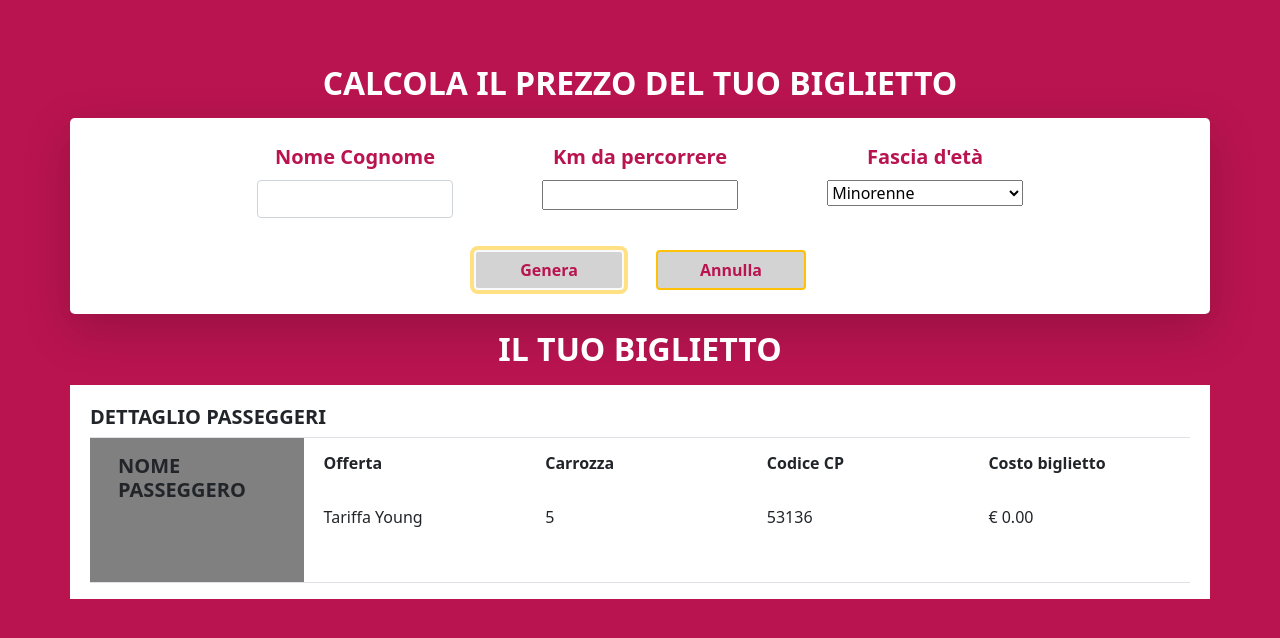
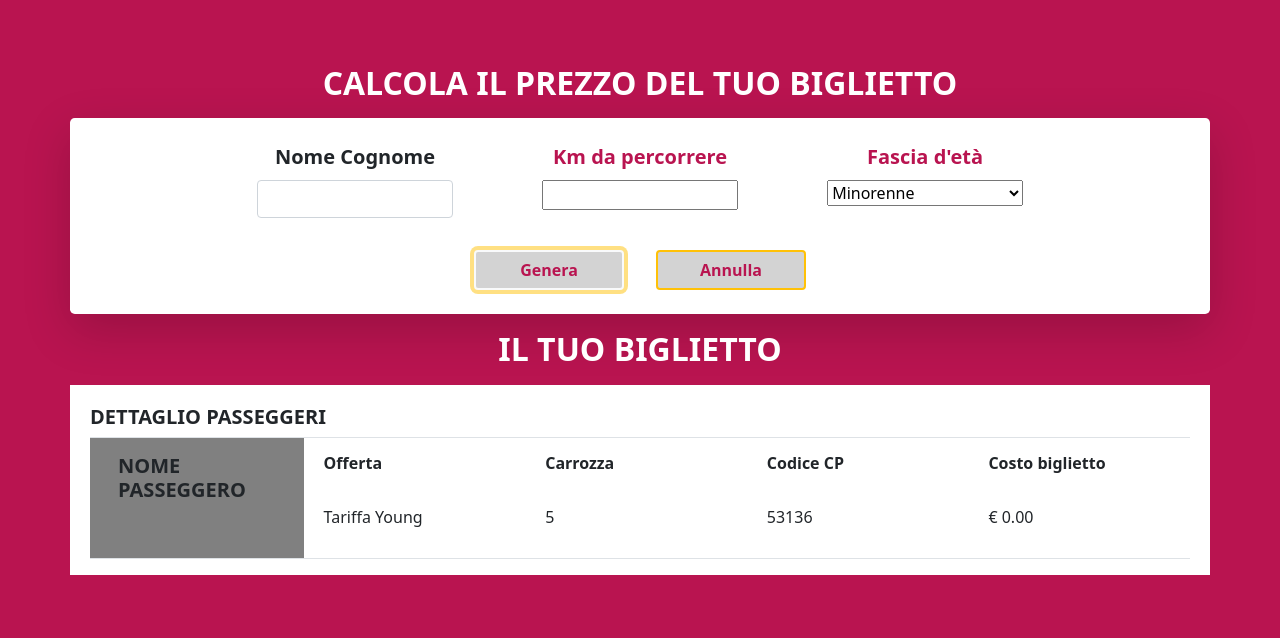
Before and after one commit to catclou/js-biglietto-treno-form, a plain HTML site: page index.html in a window 1280 px wide. Both pictures are taken after a click on the button "Genera". Drawn offline with nearby package versions, Linux system fonts and the light colour scheme.

Commit message:
wrote flex wrap on passenger's name

```diff
--- a/index.html
+++ b/index.html
@@ -14,7 +14,7 @@
     <form class="container bg-white rounded-3 shadow-lg">
         <div class="row d-flex justify-content-center my-4">
             <div class="col-3 d-flex flex-column">
-                <label class="text-center lead fw-bold color_magenta">Nome Cognome</label>
+                <label class="text-center lead fw-bold">Nome Cognome</label>
                 <input class="w-75 align-self-center my-2 form-control" type="text" id="name" aria-label="input nome e cognome">
             </div>
             <div class="col-3 d-flex flex-column">
@@ -40,9 +40,9 @@
     <section id="bigliettoGenerato" class="d-none container bg-white p-3">
         <h5 class="text-uppercase fw-bold mt-1 mx-1">dettaglio passeggeri</h5>
         <div class="row mx-1 border-top border-bottom">
-            <div class="col bg_grey pb-5">
+            <div class="col bg_grey pb-5 d-flex flex-wrap">
                 <h5 class="text-uppercase ms-3 mt-3 fw-bold">nome passeggero</h5>
-                <span id="nomePasseggero" class="fw-bold ms-3">John Snow</span>
+                <span id="nomePasseggero" class="fw-bold ms-3"></span>
             </div>
             <div class="col ms-2 mt-3 d-flex flex-column">
                 <h6 class="fw-bold">Offerta</h6>
```
Also changed, not shown: assets/css/style.css (line endings or trailing spaces).
